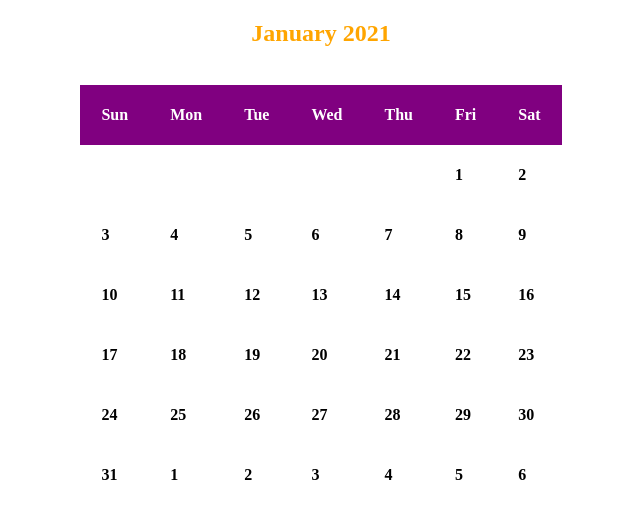
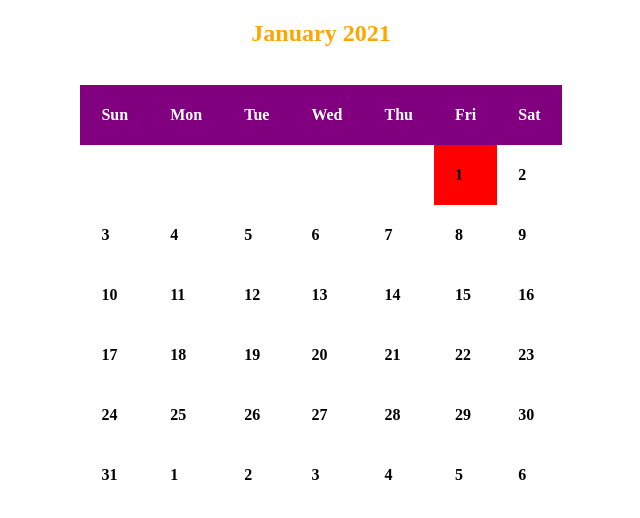
Before and after one commit to RubyScarf/introcs, a plain HTML site: page calendar.html in a window 1280 px wide. Shown: the whole page, without its empty margins (319-959 px from the left). Drawn offline with Linux system fonts and the light colour scheme.

Commit message:
Update calendar.html

```diff
--- a/calendar.html
+++ b/calendar.html
@@ -82,7 +82,7 @@
 				<td></td>
 				<td></td>
 				<td></td>
-				<td>1</td>
+				<td style="background: red">1</td>
 				<td>2</td>
 			</tr>
 			<tr></tr>
```
